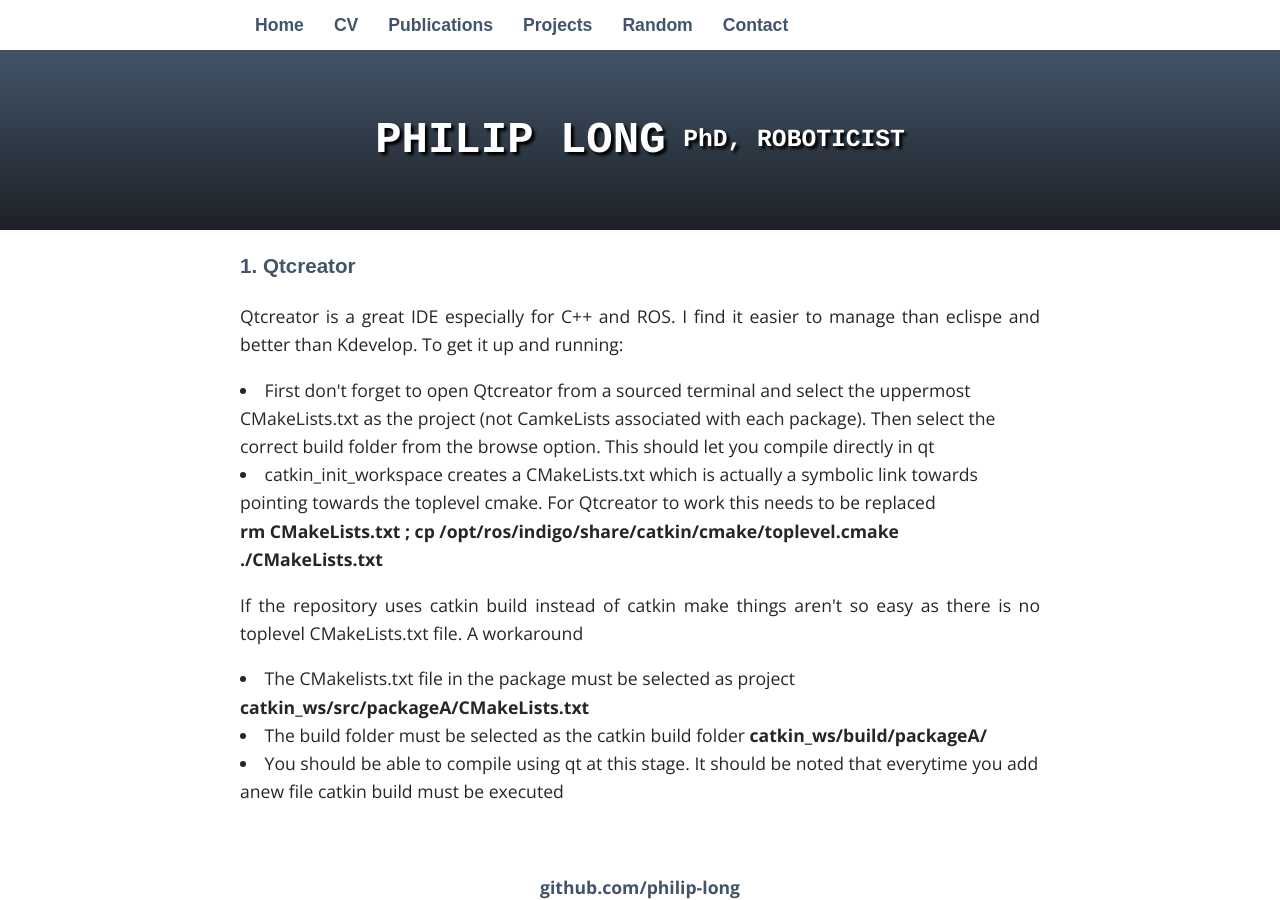
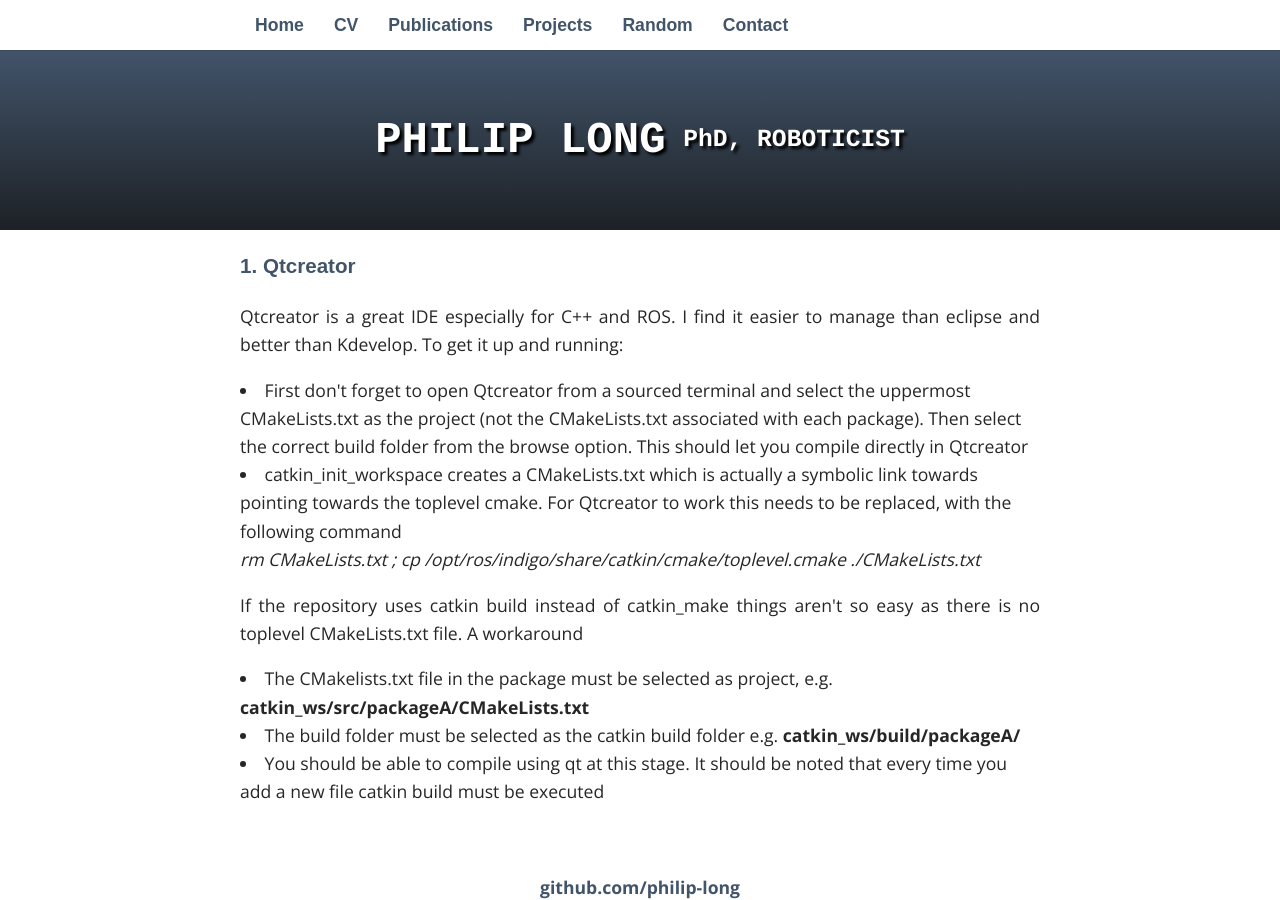
Before and after one commit to philip-long/philip-long.github.io, a Jekyll site: the page built from random/ROS.html, in a window 1280 px wide and 900 px high. Built offline with Jekyll 4.4.1, drawn with Linux system fonts in a browser that asks for light colours; some web fonts are replaced.

Commit message:
Update ROS.html

```diff
--- a/random/ROS.html
+++ b/random/ROS.html
@@ -6,15 +6,19 @@
 
 <h3> 1. Qtcreator</h3>
   <p>
-  Qtcreator is a great IDE especially for C++ and ROS. I find it easier to manage than eclispe and better than Kdevelop. To get it up and running:
+  Qtcreator is a great IDE especially for C++ and ROS. I find it easier to manage than eclipse and better than Kdevelop. To get it up and running:
   </p>
-   <li> First don't forget to open Qtcreator from a sourced terminal and select the uppermost CMakeLists.txt as the project (not CamkeLists associated with each package). Then select the correct build folder from the browse option. This should let you compile directly in qt</li>
-   <li>catkin_init_workspace creates a CMakeLists.txt which is actually a symbolic link towards pointing towards the toplevel cmake. For Qtcreator to work this needs to be replaced</li>
-   <b> rm CMakeLists.txt ; cp /opt/ros/indigo/share/catkin/cmake/toplevel.cmake ./CMakeLists.txt </b>
- <p>
-If the repository uses catkin build instead of catkin make things aren't so easy as there is no toplevel CMakeLists.txt file. A workaround
+   <li> First don't forget to open Qtcreator from a sourced terminal and select the uppermost CMakeLists.txt as the project (not the CMakeLists.txt associated with each package). Then select the correct build folder from the browse option. This should let you compile directly in Qtcreator</li>
+   <li> catkin_init_workspace creates a CMakeLists.txt which is actually a symbolic link towards pointing towards the toplevel cmake. For Qtcreator to work this needs to be replaced, with the following command</li>
+   <i> rm CMakeLists.txt ; cp /opt/ros/indigo/share/catkin/cmake/toplevel.cmake ./CMakeLists.txt </i>
+
+   <br>
+
+<p>
+If the repository uses catkin build instead of catkin_make things aren't so easy as there is no toplevel CMakeLists.txt file. A workaround
 </p>
-<li> The CMakelists.txt file in the package must be selected as project <b> catkin_ws/src/packageA/CMakeLists.txt </b></li>
-<li> The build folder must be selected as the catkin build folder  <b> catkin_ws/build/packageA/</b> </li>
-<li> You should be able to compile using qt at this stage. It should be noted that everytime you add anew file catkin build must be executed</li>
+
+<li> The CMakelists.txt file in the package must be selected as project, e.g. <b> catkin_ws/src/packageA/CMakeLists.txt </b></li>
+<li> The build folder must be selected as the catkin build folder  e.g. <b> catkin_ws/build/packageA/</b> </li>
+<li> You should be able to compile using qt at this stage. It should be noted that every time you add a new file catkin build must be executed</li>
 <br>
```
